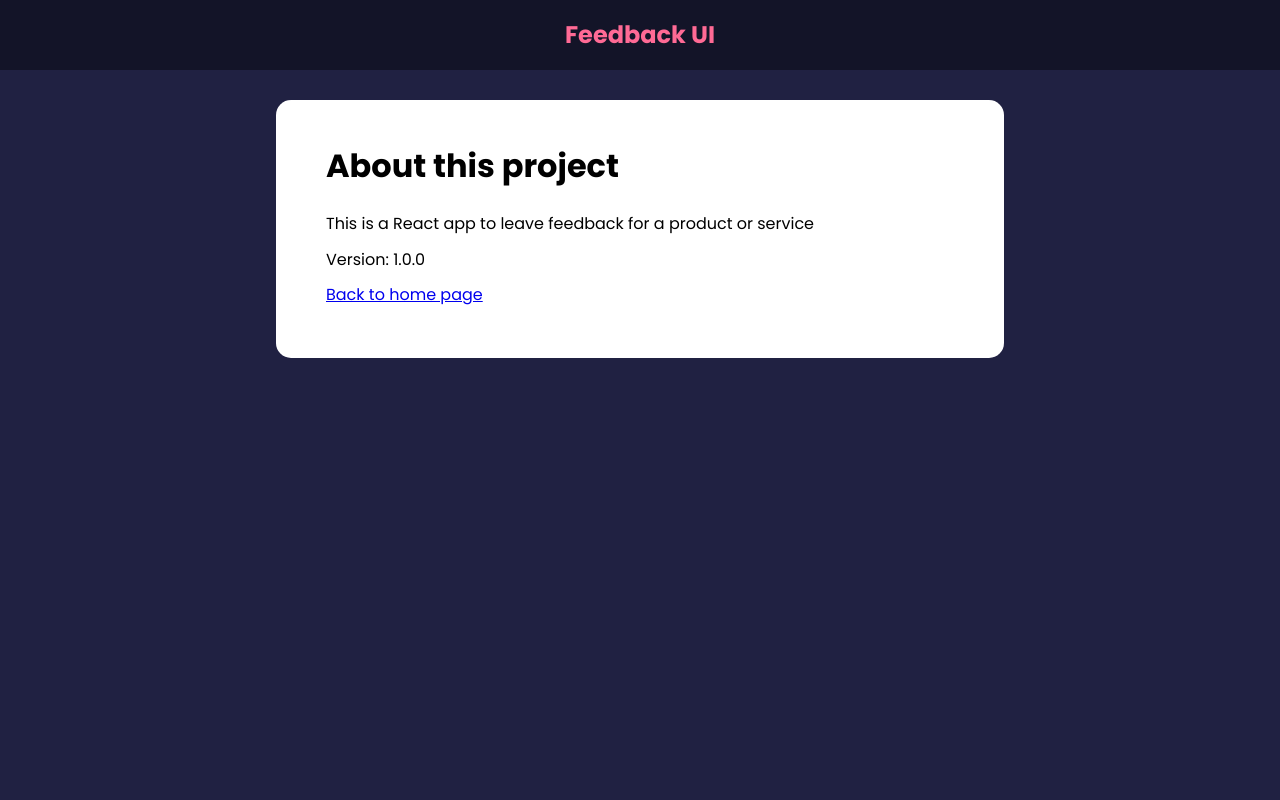
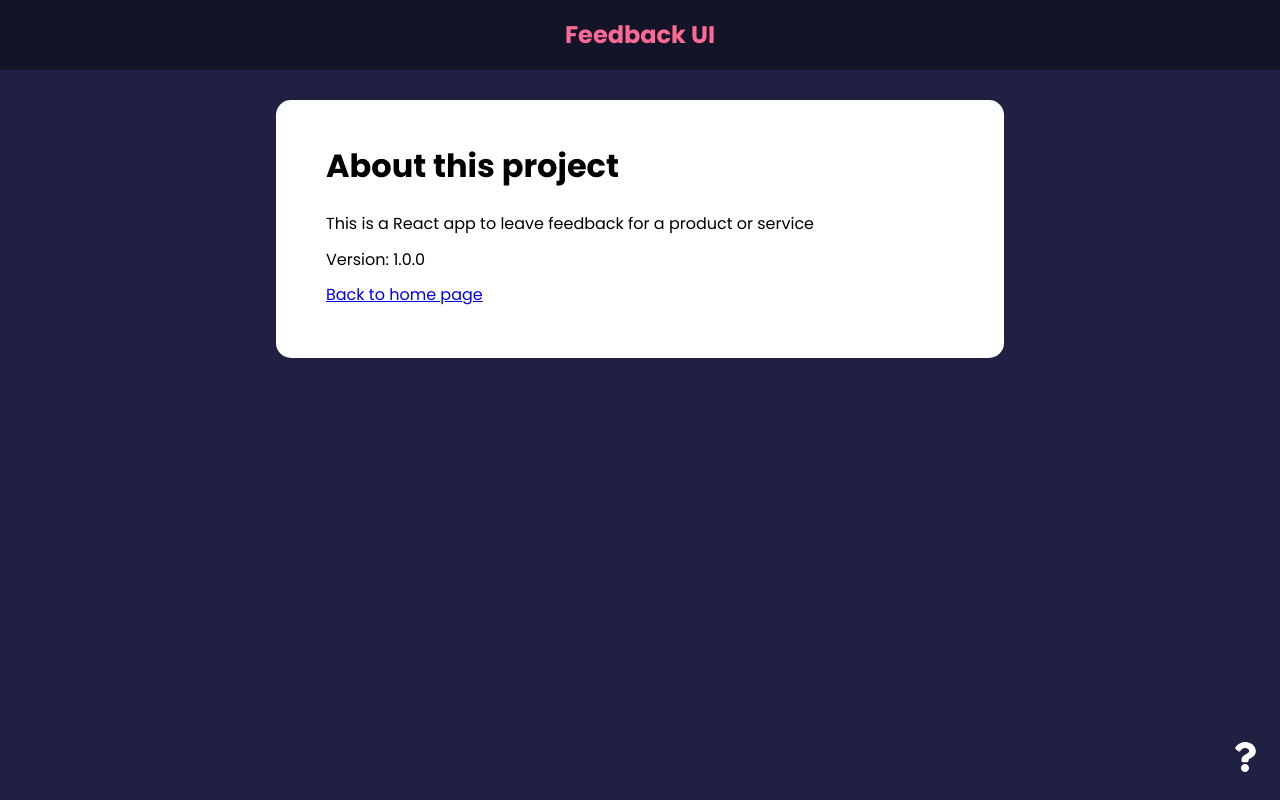
Before and after one commit to mAtIx920/AppToWriteFeedback, a React (Create React App) app: page /about in a window 1280 px wide. Built offline with nearby package versions, Linux system fonts and the light colour scheme.

Commit message:
Added react router links

```diff
--- a/src/App.js
+++ b/src/App.js
@@ -7,6 +7,7 @@
 import FeedbackStats from "./Components/FeedbackStats";
 import FeedbackForm from "./Components/FeedbackForm";
 import AboutPage from "./pages/AboutPage";
+import AboutIconLink from './Components/AboutIconLink';
 
 function App() {
     const [feedback, setFeedback] = useState(FeedbackData);
@@ -39,6 +40,7 @@
                     <Route path='/about' element={<AboutPage />} />
                 </Routes>
             </div>
+            <AboutIconLink />
         </Router>
 
     )
--- /dev/null
+++ b/src/Components/AboutIconLink.jsx
@@ -0,0 +1,25 @@
+import React from 'react';
+import { FaQuestion } from 'react-icons/fa';
+import {Link} from 'react-router-dom';
+
+function AboutIconLink() {
+  return (
+    <div className='about-link'>
+      {/* We can do that what It's showed underneath */}
+      {/* <Link to='/about'>
+        <FaQuestion size={30} />
+      </Link> */}
+
+      <Link to={{
+        pathname: '/about',
+        search: '?sort=name',
+        hash: '#about',
+
+      }}>
+        <FaQuestion size={30} />
+      </Link>
+    </div>
+  )
+}
+
+export default AboutIconLink
--- a/src/pages/AboutPage.jsx
+++ b/src/pages/AboutPage.jsx
@@ -1,5 +1,6 @@
 import React from 'react';
 import Card from '../Components/shared/Card';
+import {Link} from 'react-router-dom';
 
 function AboutPage() {
   return <Card>
@@ -10,7 +11,7 @@
           <p>Version: 1.0.0</p>
 
           <p>
-            <a href="/">Back to home page</a>
+            <Link to="/">Back to home page</Link>
           </p>
       </div>
   </Card>
```
